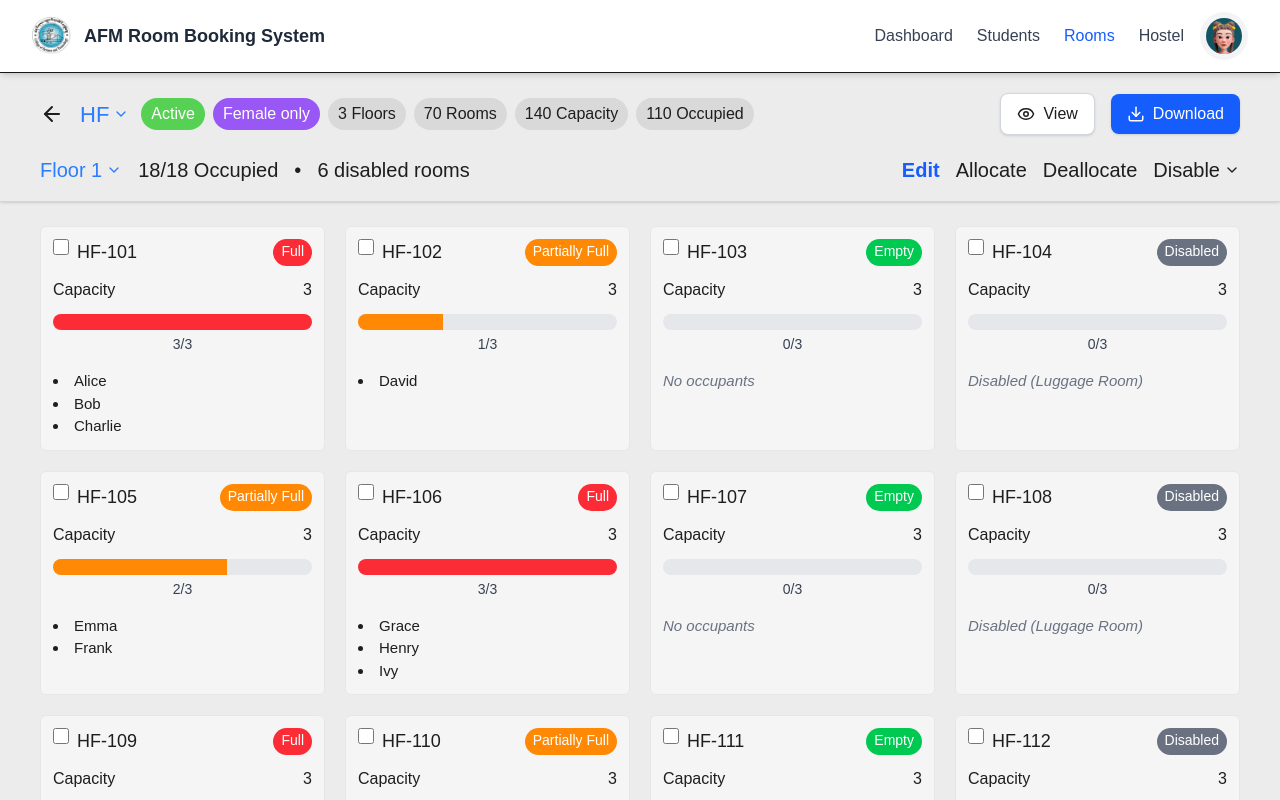
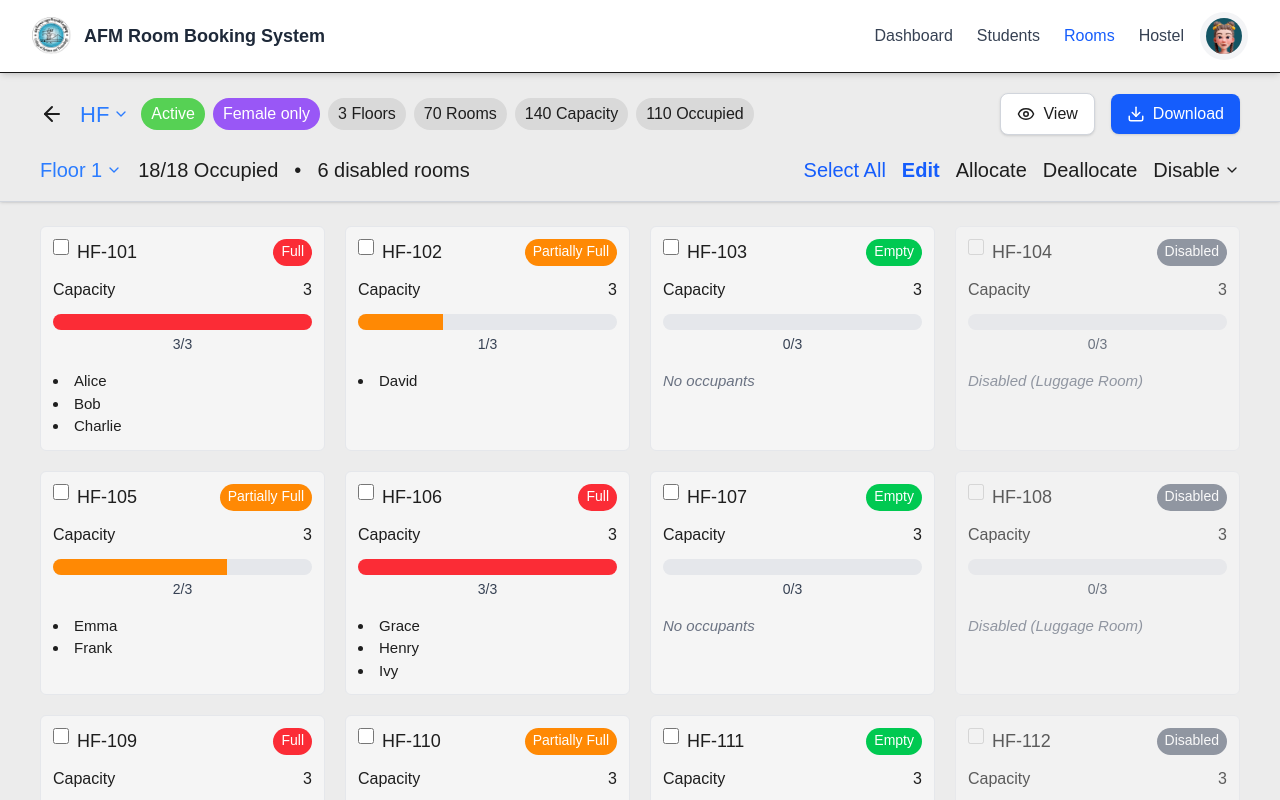
Before and after one commit to Ran501/CST_Hostel_Booking_System, a Next.js app in the folder cst_room_booking_system/: page /admin_dashboard/rooms in a window 1280 px wide. Both pictures are taken after a click on the button "Edit". Shown: the top 800 px of the page. Built offline with nearby package versions, Linux system fonts and the light colour scheme.

Commit message:
select all is updated

```diff
--- a/cst_room_booking_system/src/app/admin_dashboard/rooms/components/room_card.js
+++ b/cst_room_booking_system/src/app/admin_dashboard/rooms/components/room_card.js
@@ -18,8 +18,10 @@ export default function RoomCard({
     disabled: "bg-gray-500 text-white",
   };
 
+  const isDisabled = status === "disabled";
+
   const handleClick = () => {
-    if (selectionMode) {
+    if (selectionMode && !isDisabled) {
       onSelect(room);
     }
   };
@@ -27,13 +29,14 @@ export default function RoomCard({
   return (
     <div
       onClick={handleClick}
-      className={`relative border rounded-md p-3 min-h-[175px] transition cursor-pointer
-        hover:shadow-md
+      className={`relative border rounded-md p-3 min-h-[175px] transition
+        ${selectionMode && !isDisabled ? "cursor-pointer hover:shadow-md" : ""}
         ${
           selected
             ? "border-blue-500 bg-blue-50 shadow-md"
             : "bg-[#f5f5f5] border-gray-200"
         }
+        ${isDisabled ? "opacity-70 cursor-not-allowed" : ""}
       `}
     >
       {/* Checkbox (only in selection mode) */}
@@ -41,7 +44,12 @@ export default function RoomCard({
         <input
           type="checkbox"
           checked={selected}
+          disabled={isDisabled}
           readOnly
+          onClick={(e) => {
+            e.stopPropagation(); // prevent parent click
+            if (!isDisabled) onSelect(room);
+          }}
           className="absolute top-3 left-3 w-4 h-4 accent-blue-600"
         />
       )}
@@ -93,7 +101,7 @@ export default function RoomCard({
           </ul>
         ) : (
           <span className="italic text-gray-500">
-            {status === "disabled" ? "Disabled (Luggage Room)" : "No occupants"}
+            {isDisabled ? "Disabled (Luggage Room)" : "No occupants"}
           </span>
         )}
       </div>
--- a/cst_room_booking_system/src/app/admin_dashboard/rooms/components/room_model.js
+++ b/cst_room_booking_system/src/app/admin_dashboard/rooms/components/room_model.js
@@ -84,6 +84,20 @@ export default function RoomManagement() {
 
   const [selectedRooms, setSelectedRooms] = useState([]);
   const hasSelection = selectedRooms.length > 0;
+
+  const allRoomIds = rooms.map((r) => r.room);
+
+const isAllSelected =
+  selectedRooms.length > 0 &&
+  selectedRooms.length === allRoomIds.length;
+
+  const handleSelectAll = () => {
+  if (isAllSelected) {
+    setSelectedRooms([]);
+  } else {
+    setSelectedRooms(allRoomIds);
+  }
+};
 
  const toggleRoomSelection = (roomId) => {
   setSelectedRooms((prev) => {
@@ -300,6 +314,14 @@ useEffect(() => {
                 </div>
 
                 <div className="flex flex-wrap gap-4 text-[18px] md:text-[20px]">
+                  {["edit","allocate", "deallocate", "disable", "enable"].includes(actionMode) && (
+                      <button
+                        onClick={handleSelectAll}
+                        className="text-blue-600 font-medium hover:underline"
+                      >
+                        {isAllSelected ? "Unselect All" : "Select All"}
+                      </button>
+                    )}
                   {hasSelection && (
                       <button
                         onClick={handleConfirmAction}
```
